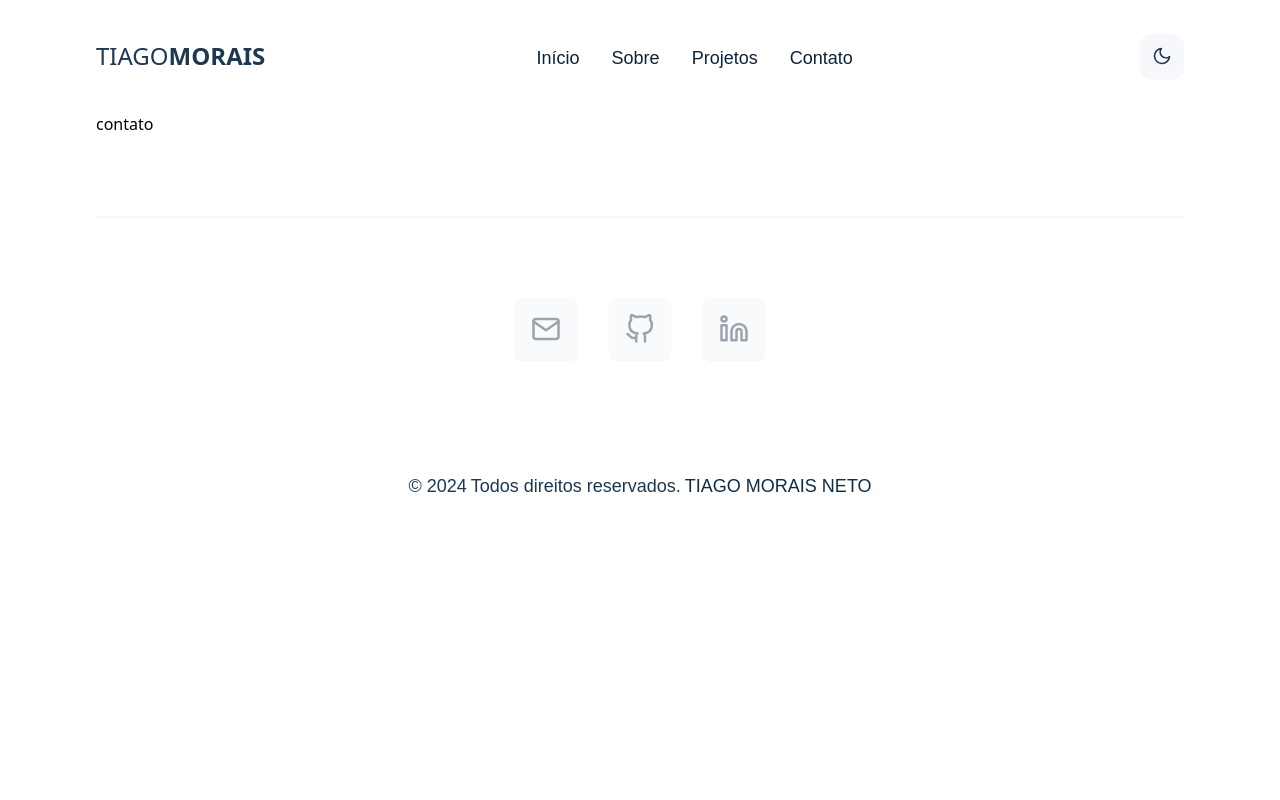
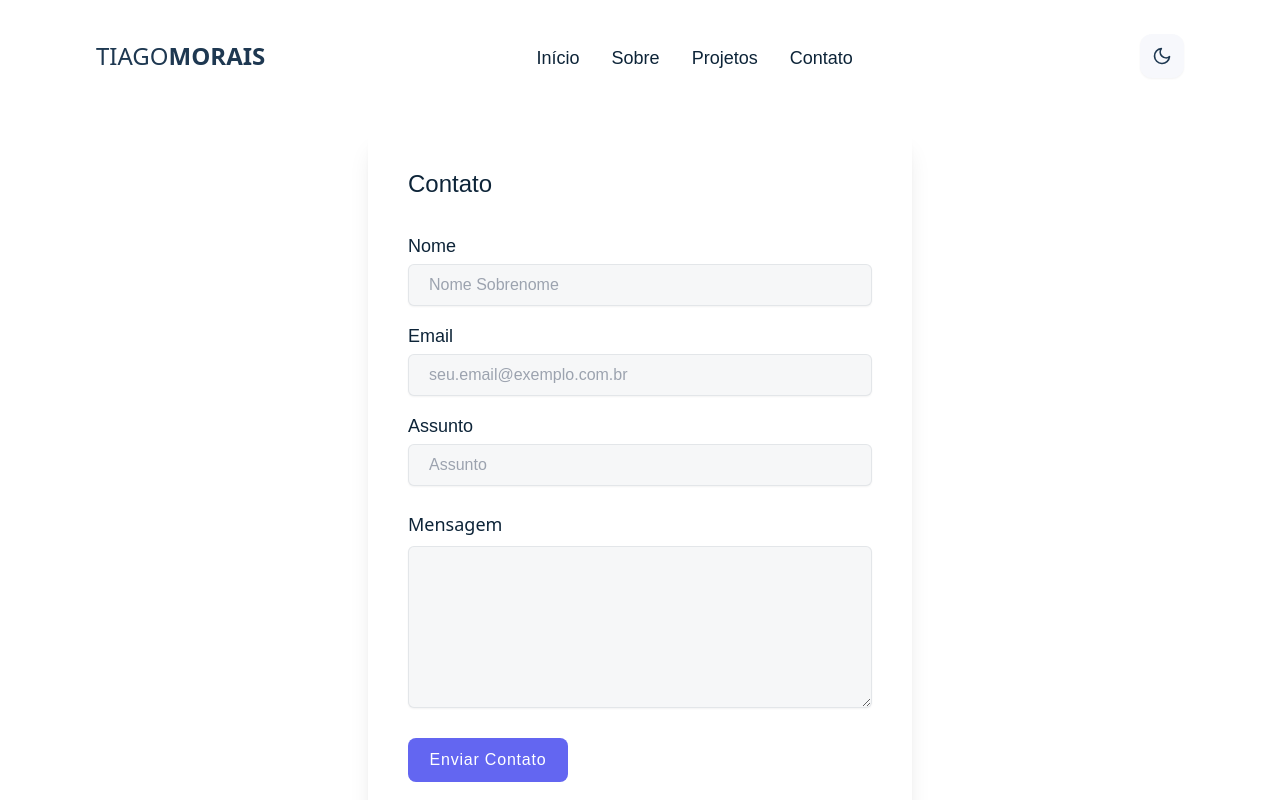
Before and after one commit to dev-tiago-neto/portfolio-webdev, a React (Vite) app: page /contato in a window 1280 px wide. Shown: the top 800 px of the page. Built offline with nearby package versions, Linux system fonts and the light colour scheme; a web font is replaced by a local one.

Commit message:
Adicionar página de contato

```diff
--- /dev/null
+++ b/src/components/Input.jsx
@@ -0,0 +1,27 @@
+export const Input = ({
+  inputLabel,
+  labelFor,
+  inputType,
+  inputId,
+  inputName,
+  placeholderText,
+}) => {
+  return (
+    <div className="font-general font-normal mb-4">
+      <label
+        className="block text-lg text-primary-dark dark:text-primary-light mb-1"
+        htmlFor={labelFor}
+      >
+        {inputLabel}
+      </label>
+      <input
+        className="w-full px-5 py-2 border border-gray-300 dark:border-primary-dark border-opacity-50 text-primary-dark dark:text-secondary-light bg-ternary-light dark:bg-ternary-dark rounded-md shadow-sm text-md"
+        type={inputType}
+        id={inputId}
+        name={inputName}
+        placeholder={placeholderText}
+        required
+      />
+    </div>
+  );
+};
--- a/src/pages/Contato.jsx
+++ b/src/pages/Contato.jsx
@@ -1,3 +1,73 @@
+import { Input } from "../components/Input";
+
 export default function Contato() {
-  return <div className="container mx-auto">contato</div>;
+  function handleSubmit(event) {
+    event.preventDefault();
+
+    const form = new FormData(event.target);
+
+    console.log("🧾 Contato recebido!", {
+      nome: form.get("nome"),
+      email: form.get("email"),
+      assunto: form.get("assunto"),
+      mensagem: form.get("mensagem"),
+    });
+  }
+
+  return (
+    <div className="container mx-auto flex justify-center">
+      <form
+        onSubmit={handleSubmit}
+        className="w-full lg:w-1/2 m-4 p-6 sm:p-10 bg-secondary-light dark:bg-secondary-dark rounded-xl shadow-xl text-left"
+      >
+        <p className="font-general font-medium text-primary-dark dark:text-primary-light text-2xl mb-8">
+          Contato
+        </p>
+        <Input
+          inputLabel="Nome"
+          labelFor="nome"
+          inputType="text"
+          inputId="nome"
+          inputName="nome"
+          placeholderText="Nome Sobrenome"
+        />
+        <Input
+          inputLabel="Email"
+          labelFor="email"
+          inputType="email"
+          inputId="email"
+          inputName="email"
+          placeholderText="seu.email@exemplo.com.br"
+        />
+        <Input
+          inputLabel="Assunto"
+          labelFor="assunto"
+          inputType="text"
+          inputId="assunto"
+          inputName="assunto"
+          placeholderText="Assunto"
+        />
+
+        <div className="mt-6">
+          <label
+            className="block text-lg text-primary-dark dark:text-primary-light mb-2"
+            htmlFor="mensagem"
+          >
+            Mensagem
+          </label>
+          <textarea
+            className="w-full px-5 py-2 border border-gray-300 dark:border-primary-dark border-opacity-50 text-primary-dark dark:text-secondary-light bg-ternary-light dark:bg-ternary-dark rounded-md shadow-sm text-md"
+            id="mensagem"
+            name="mensagem"
+            cols="14"
+            rows="6"
+          ></textarea>
+        </div>
+
+        <div className="font-general font-medium w-40 px-4 py-2.5 text-white text-center tracking-wider bg-indigo-500 hover:bg-indigo-600 focus:ring-1 focus:ring-indigo-900 rounded-lg mt-6 duration-500">
+          <button>Enviar Contato</button>
+        </div>
+      </form>
+    </div>
+  );
 }
```
